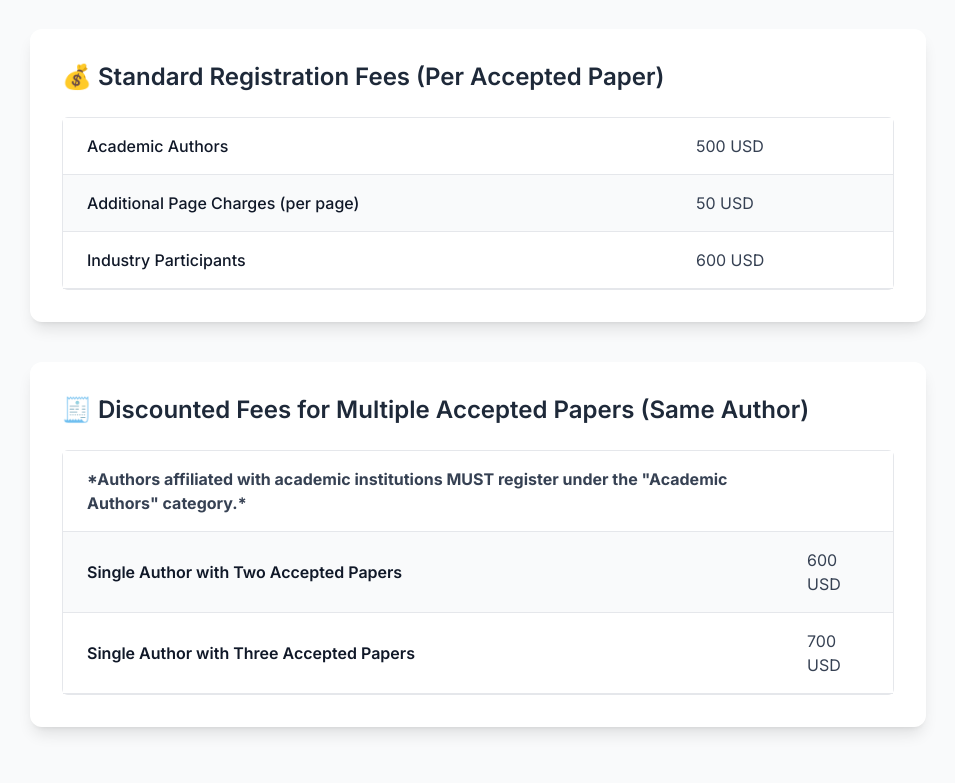
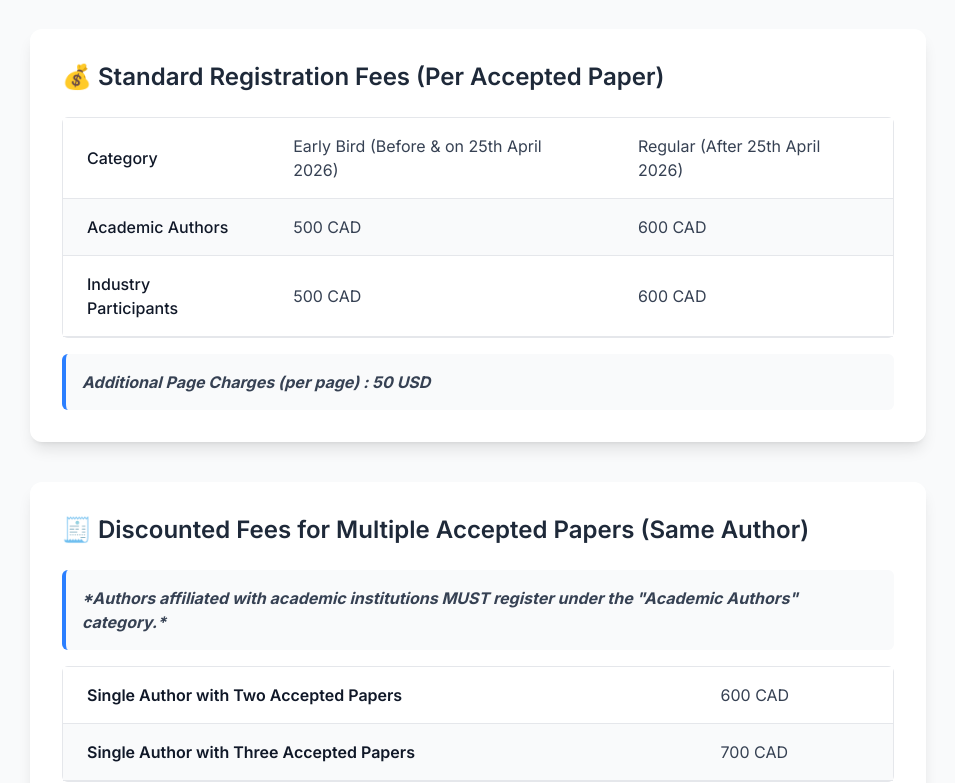
Before and after one commit to KartikTulsian/iemnacdc, a Next.js app: page /registration in a window 1280 px wide. Shown: the part 517-1300 px from the top of the page, without its empty margins (162-1117 px from the left). Built offline with nearby package versions, Linux system fonts and the light colour scheme.

Commit message:
change in fees

```diff
--- a/src/components/Committee/CommitteeList.tsx
+++ b/src/components/Committee/CommitteeList.tsx
@@ -6,6 +6,7 @@ import SectionTitle from "../Common/SectionTitle";
 const committeeList = {
   Committees: {
     "Advisory Committee": [
+      "Ramon Lawrence, The University of British Columbia, Kelowna, Canada",
       "Tom Murad, University of Guelph, Ontario, Canada",
       "Esma Aimeur, University of Montreal, Quebec, Canada",
       "Rim Cherif Fehri, Algonquin College, Ottawa, Ontario, Canada",
@@ -71,7 +72,7 @@ const committeeList = {
         "Rajashree Paul, Institute of Engineering & Management, Kolkata, India"
       ],
       "Technical Program Co-Chair": [
-        "Sanchita Ghosh, Institute of Engineering & Management, Kolkata, India",
+        "Anupam Mondal , Institute of Engineering & Management, Kolkata, India",
       ],
       "Publicity Chair": [
         "Amit Kumar Das, Institute of Engineering & Management, Kolkata, India",
@@ -81,16 +82,19 @@ const committeeList = {
 
       ],
       "Publication Co-Chair": [
-        "Rupayan Das, Institute of Engineering & Management, Kolkata, India",
+        "Susovan Jana, Institute of Engineering & Management, Kolkata, India",
       ],
       "Organizing Chair": [
         "Sukanya Mukherjee, Institute of Engineering & Management, Kolkata, India",
       ],
       "Committee Members": [
-        "Susovan Jana, Institute of Engineering & Management, Kolkata, India",
-        "Avipsita Chatterjee, Institute of Engineering & Management, Kolkata, India",
-        "Anupam Mondal, Institute of Engineering & Management, Kolkata, India",
-        "Darothi Sarkar, Institute of Engineering & Management, Kolkata, India"
+        "Darothi Sarkar, Institute of Engineering & Management, Kolkata, India",
+        "Prithwineel Paul, Institute of Engineering and Management, Kolkata, India",
+        "Rupayan Das, Institute of Engineering and Management, Kolkata, India",
+        "Soumyendu Sekhar Bandhopadhyay, Institute of Engineering and Management, Kolkata, India",
+        "Soma Das, Institute of Engineering and Management, Kolkata, India",
+        "Bavrabi Ghosh, Institute of Engineering and Management, Kolkata, India",
+        "Monalisa De, Institute of Engineering and Management, Kolkata, India",
       ],
     },
   }
--- a/src/components/Registrations/RegistrationDetails.tsx
+++ b/src/components/Registrations/RegistrationDetails.tsx
@@ -5,7 +5,38 @@ import { twMerge } from 'tailwind-merge';
 import AOS from 'aos';
 import 'aos/dist/aos.css';
 
-const CreateTable = ({
+const CreateTable1 = ({
+  datas,
+}: {
+  datas: Array<{ col1: string; col2: string; col3: string; className?: string }>;
+}) => {
+  return (
+    <table className="w-full text-md text-left text-gray-700">
+      <tbody>
+        {datas.map(({ col1, col2, col3, className }, id) => (
+          <tr
+            key={id}
+            className="odd:bg-[#fff] even:bg-gray-50 border-b border-gray-200 hover:bg-blue-50 hover:scale-[1.01] transition-all duration-300 ease-in-out"
+          >
+            <th
+              scope="row"
+              className={twMerge(
+                'px-6 py-4 font-medium text-gray-900 md:text-base text-md whitespace-normal',
+                className
+              )}
+            >
+              {col1}
+            </th>
+            <td className="px-6 py-4 md:text-base text-md">{col2}</td>
+            <td className="px-6 py-4 md:text-base text-md">{col3}</td>
+          </tr>
+        ))}
+      </tbody>
+    </table>
+  );
+};
+
+const CreateTable2 = ({
   datas,
 }: {
   datas: Array<{ col1: string; col2: string; className?: string }>;
@@ -88,13 +119,16 @@ export default function RegistrationDetails() {
           💰 Standard Registration Fees (Per Accepted Paper)
         </h2>
         <div className="overflow-x-auto:hidden rounded-md border border-gray-200">
-          <CreateTable
+          <CreateTable1
             datas={[
-              { col1: 'Academic Authors', col2: '500 USD' },
-              { col1: 'Additional Page Charges (per page)', col2: '50 USD' },
-              { col1: 'Industry Participants', col2: '600 USD' },
+              { col1: 'Category', col2: 'Early Bird (Before & on 25th April 2026)', col3: 'Regular (After 25th April 2026)' },
+              { col1: 'Academic Authors', col2: '500 CAD', col3: '600 CAD' },
+              { col1: 'Industry Participants', col2: '500 CAD', col3: '600 CAD' },
             ]}
           />
+        </div>
+        <div className="mt-4 bg-gray-50 border-l-4 border-blue-500 p-4 rounded-md text-gray-700 italic text-sm md:text-base font-bold">
+          Additional Page Charges (per page) : 50 USD
         </div>
       </section>
 
@@ -106,23 +140,26 @@ export default function RegistrationDetails() {
         <h2 className="text-xl md:text-2xl font-semibold mb-6 text-gray-800">
           🧾 Discounted Fees for Multiple Accepted Papers (Same Author)
         </h2>
+        <div className="mb-4 bg-gray-50 border-l-4 border-blue-500 p-4 rounded-md text-gray-700 italic text-sm md:text-base font-bold">
+          *Authors affiliated with academic institutions MUST register under the "Academic Authors" category.*
+        </div>
         <div className="overflow-x-auto:hidden rounded-md border border-gray-200">
-          <CreateTable
+          <CreateTable2
             datas={[
-              {
-                col1:
-                  '*Authors affiliated with academic institutions MUST register under the "Academic Authors" category.*',
-                col2: '',
-                className: 'font-bold text-sm text-gray-700',
-              },
+              // {
+              //   col1:
+              //     '*Authors affiliated with academic institutions MUST register under the "Academic Authors" category.*',
+              //   col2: '',
+              //   className: 'font-bold text-sm text-gray-700',
+              // },
               {
                 col1: 'Single Author with Two Accepted Papers',
-                col2: '600 USD',
+                col2: '600 CAD',
                 className: 'font-semibold',
               },
               {
                 col1: 'Single Author with Three Accepted Papers',
-                col2: '700 USD',
+                col2: '700 CAD',
                 className: 'font-semibold',
               },
             ]}
--- a/src/components/Tracks/PaperDetails.tsx
+++ b/src/components/Tracks/PaperDetails.tsx
@@ -14,11 +14,11 @@ export default function PaperDetails() {
 
           <ul className="list-disc pl-6 space-y-4 text-gray-700 text-base sm:text-lg">
             <li>
-              EasyChair submission link{' '}
+              EDAS submission link{' '}
               <Link
                 className="text-blue-600 hover:text-blue-800 underline transition duration-200"
                 target="_blank"
-                href="https://easychair.org/conferences?conf=nacdc2025"
+                href="https://edas.info/N34454"
               >
                 here
               </Link>
```
